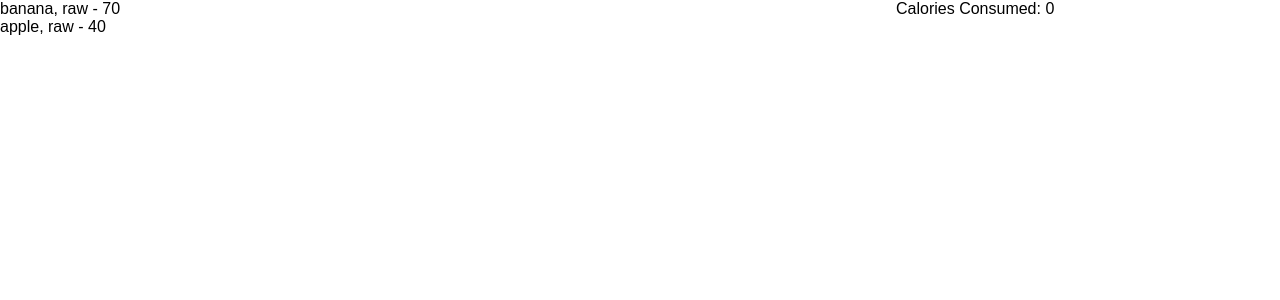
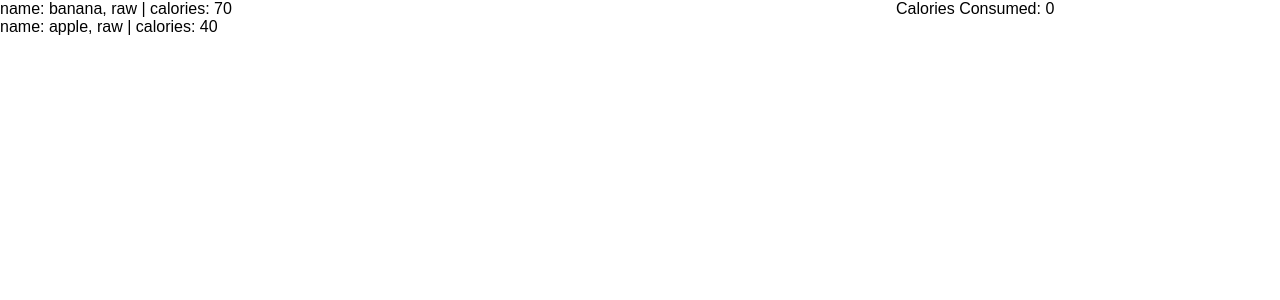
Before and after one commit to HMAN1911/nutrition-app, a React (Create React App) app: page / in a window 1280 px wide. Shown: the top 300 px of the page. Built offline with nearby package versions, Linux system fonts and the light colour scheme.

Commit message:
Make FoodItem component

```diff
--- a/src/App.js
+++ b/src/App.js
@@ -7,6 +7,8 @@ import logo from './logo.svg';
 // once we import a style sheet, that will be injected into
 // the document.
 import './App.css';
+
+import FoodItem from './FoodItem'
 
 // classes are new in javascript 6 and beyond, and are not specific
 // to react. They are useful in many other circumstances too!
@@ -34,7 +36,7 @@ class App extends React.Component {
       <div className="App">
         <div className="App-itemList">
           {this.state.foodItems.map(foodItem => {
-            return <div>{foodItem.name} - {foodItem.calories}</div>
+            return <FoodItem item={foodItem} />
           })}
         </div>
         {/*
--- a/src/FoodItem.js
+++ b/src/FoodItem.js
@@ -0,0 +1,9 @@
+import React from 'react'
+
+export default function FoodItem(props) {
+  return (
+    <div className="App-foodItem">
+      name: {props.item.name} | calories: {props.item.calories}
+    </div>
+  );
+}
```
